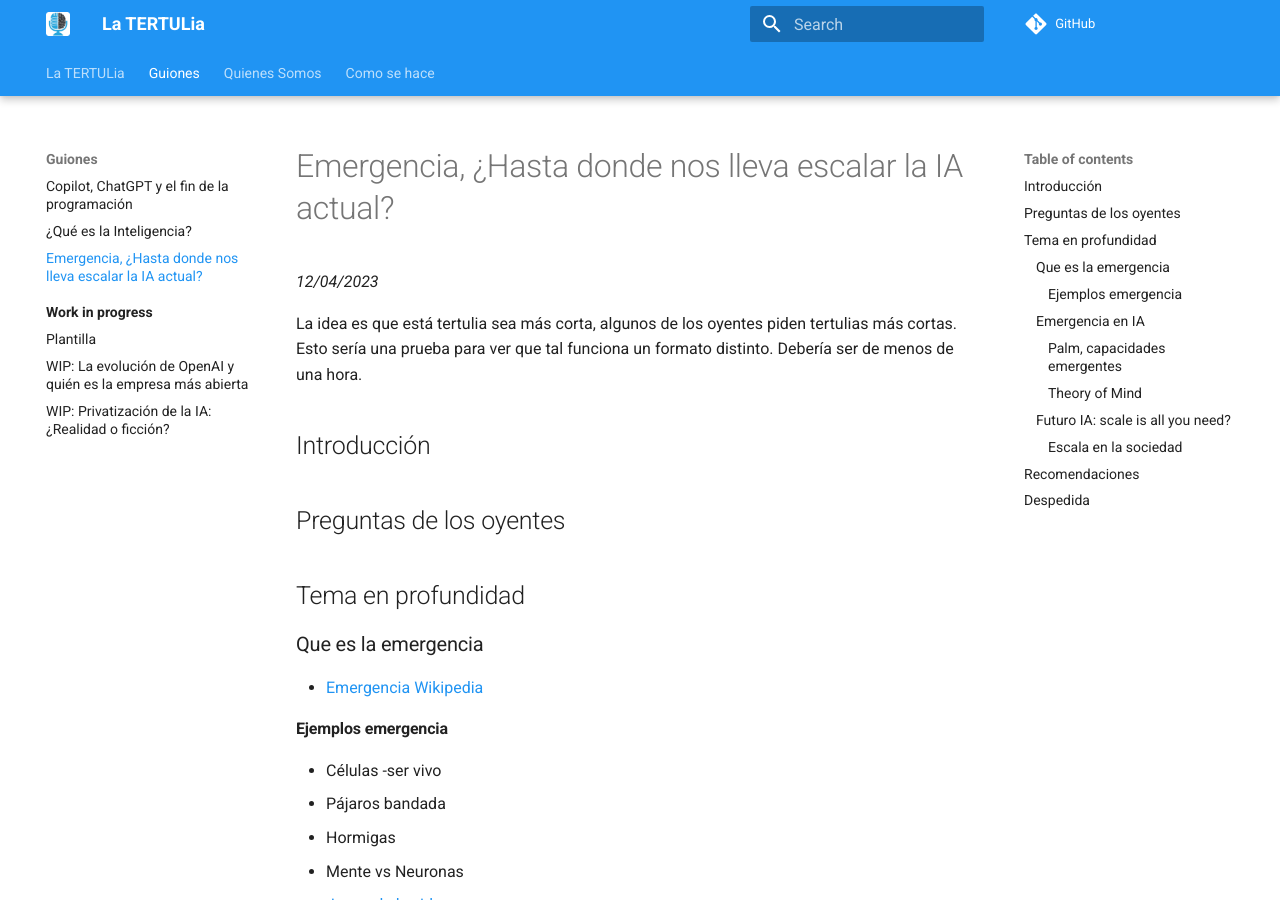
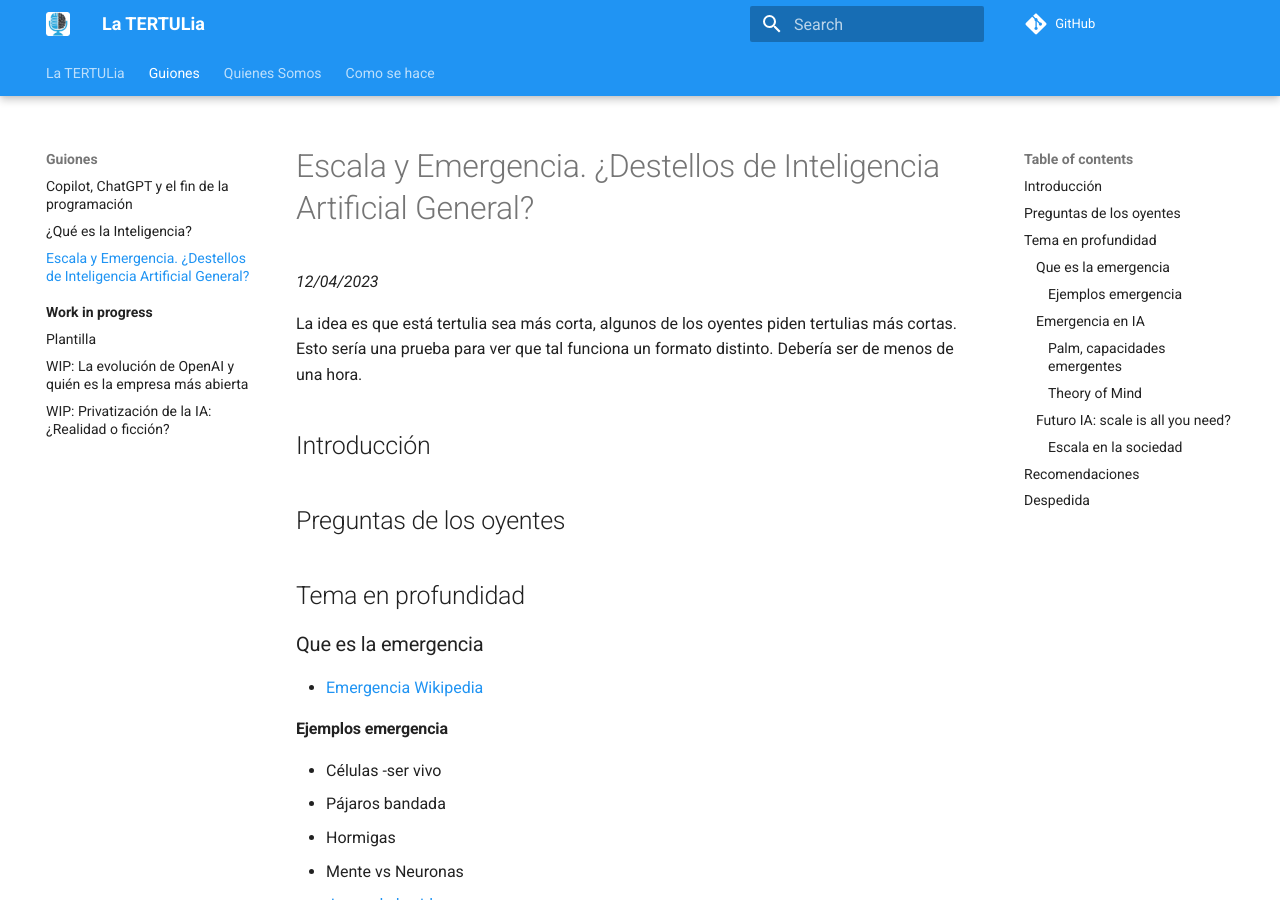
Before and after one commit to ironbar/tertulia_inteligencia_artificial, an MkDocs documentation site: the page built from docs/guiones/03-emergencia.md, in a window 1280 px wide and 900 px high. Built offline with MkDocs 1.6.1 and Material for MkDocs 9.7.7, drawn with Linux system fonts in a browser that asks for light colours; comment, search, counter and statistics services are not loaded.

Commit message:
renamed episode

```diff
--- a/docs/guiones/03-emergencia.md
+++ b/docs/guiones/03-emergencia.md
@@ -1,4 +1,4 @@
-# Emergencia, ¿Hasta donde nos lleva escalar la IA actual?
+# Escala y Emergencia. ¿Destellos de Inteligencia Artificial General?
 
 _12/04/2023_
 
```
